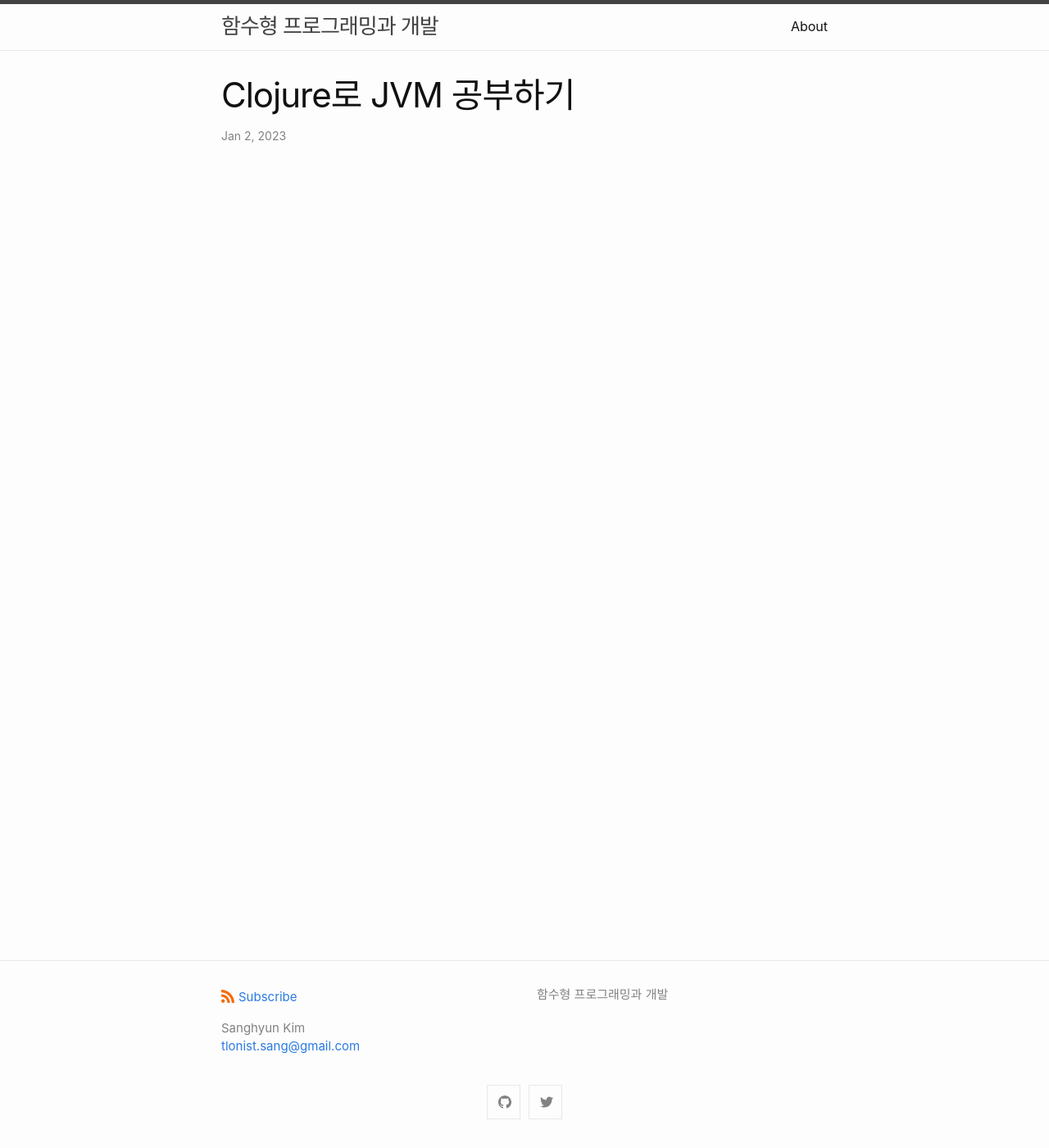
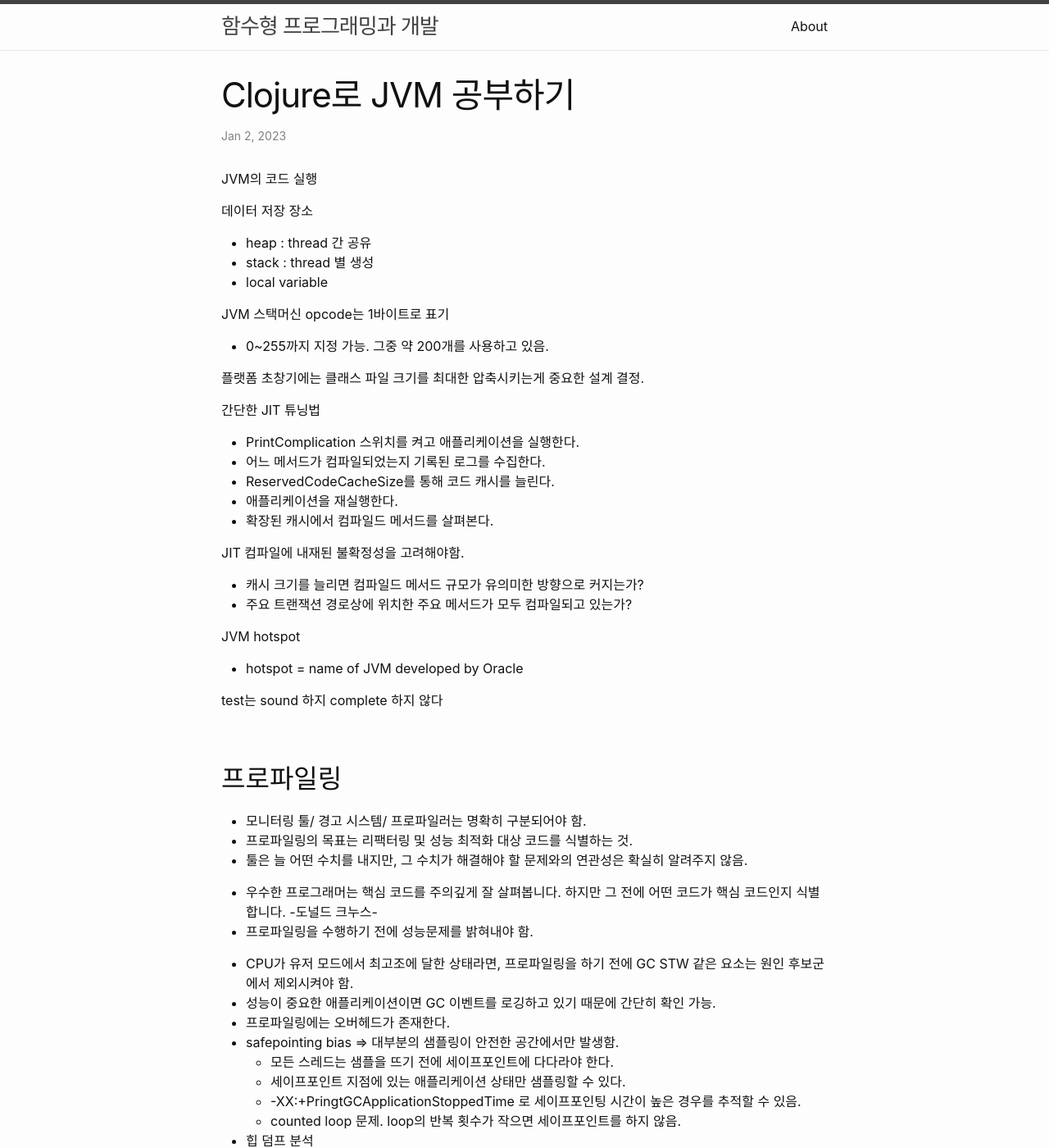
Before and after one commit to tlonist-sang/tlonist-sang.github.io, a Jekyll site: the page built from _posts/2023-01-02-jvm-clojure.md, in a window 1280 px wide and 1400 px high. Shown: the whole window at 82% size. Built offline with Jekyll 4.4.1, drawn with Linux system fonts in a browser that asks for light colours; some of the changed text lies outside the part shown.

Commit message:
random scribbles and recaps

```diff
--- a/_posts/2023-01-02-jvm-clojure.md
+++ b/_posts/2023-01-02-jvm-clojure.md
@@ -5,3 +5,56 @@ date: 2023-01-02 23:00:57 +0900
 categories: jekyll update
 comments: true
 ---
+
+JVM의 코드 실행
+
+데이터 저장 장소
+- heap : thread 간 공유
+- stack : thread 별 생성
+- local variable
+
+JVM 스택머신 opcode는 1바이트로 표기
+- 0~255까지 지정 가능. 그중 약 200개를 사용하고 있음.
+
+플랫폼 초창기에는 클래스 파일 크기를 최대한 압축시키는게 중요한 설계 결정.
+
+간단한 JIT 튜닝법
+- PrintComplication 스위치를 켜고 애플리케이션을 실행한다.
+- 어느 메서드가 컴파일되었는지 기록된 로그를 수집한다.
+- ReservedCodeCacheSize를 통해 코드 캐시를 늘린다.
+- 애플리케이션을 재실행한다.
+- 확장된 캐시에서 컴파일드 메서드를 살펴본다.
+
+JIT 컴파일에 내재된 불확정성을 고려해야함.
+- 캐시 크기를 늘리면 컴파일드 메서드 규모가 유의미한 방향으로 커지는가?
+- 주요 트랜잭션 경로상에 위치한 주요 메서드가 모두 컴파일되고 있는가?
+
+JVM hotspot
+- hotspot = name of JVM developed by Oracle
+
+
+test는 sound 하지 complete 하지 않다
+
+
+## 프로파일링
+
+- 모니터링 툴/ 경고 시스템/ 프로파일러는 명확히 구분되어야 함.
+- 프로파일링의 목표는 리팩터링 및 성능 최적화 대상 코드를 식별하는 것.
+- 툴은 늘 어떤 수치를 내지만, 그 수치가 해결해야 할 문제와의 연관성은 확실히 알려주지 않음.
+
+
+- 우수한 프로그래머는 핵심 코드를 주의깊게 잘 살펴봅니다. 하지만 그 전에 어떤 코드가 핵심 코드인지 식별합니다. -도널드 크누스-
+- 프로파일링을 수행하기 전에 성능문제를 밝혀내야 함.
+
+- CPU가 유저 모드에서 최고조에 달한 상태라면, 프로파일링을 하기 전에 GC STW 같은 요소는 원인 후보군에서 제외시켜야 함.
+- 성능이 중요한 애플리케이션이면 GC 이벤트를 로깅하고 있기 때문에 간단히 확인 가능.
+- 프로파일링에는 오버헤드가 존재한다.
+- safepointing bias => 대부분의 샘플링이 안전한 공간에서만 발생함.
+  - 모든 스레드는 샘플을 뜨기 전에 세이프포인트에 다다라야 한다.
+  - 세이프포인트 지점에 있는 애플리케이션 상태만 샘플링할 수 있다.
+  - -XX:+PringtGCApplicationStoppedTime 로 세이프포인팅 시간이 높은 경우를 추적할 수 있음.
+  - counted loop 문제. loop의 반복 횟수가 작으면 세이프포인트를 하지 않음.
+
+- 힙 덤프 분석
+  - 어떤 객체가 살아있는지, 그 개수와 타입은 어떤지 등의 중요한 팩트와 객체 그래프의 형상/구조를 파악할 수 있음.
+  - 크기가 문제. 덤프한 메모리 크기의 300~400% 달하는 경우도 흔함.
```
